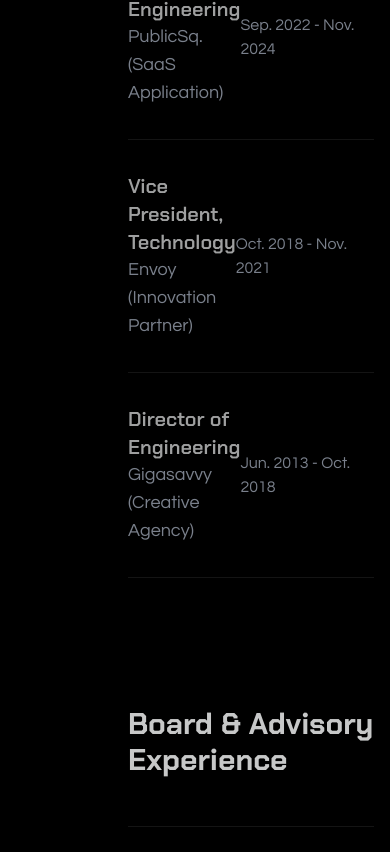
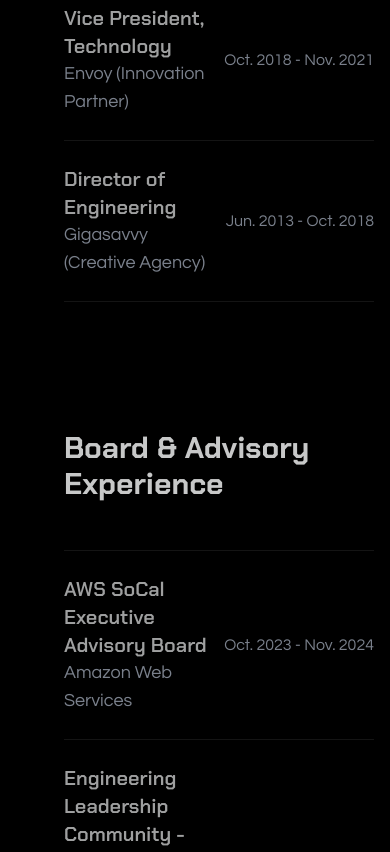
Before and after one commit to mehh/kris-chase-portfolio-2025, a Next.js app: page / in a window 390 px wide. Shown: the part 3208-4060 px from the top of the page. Built offline with nearby package versions, Linux system fonts and the light colour scheme; no server answers; what @posthog/react would draw is missing.

Commit message:
Responsive work

```diff
--- a/src/components/BoardExperience.tsx
+++ b/src/components/BoardExperience.tsx
@@ -1,4 +1,5 @@
 "use client";
+import { useState } from "react";
 
 interface BoardExperience {
   title: string;
@@ -29,9 +30,15 @@
 ];
 
 export default function BoardExperience() {
+  const [activeIndex, setActiveIndex] = useState<number | null>(null);
+
+  const toggle = (index: number) => {
+    setActiveIndex((prev) => (prev === index ? null : index));
+  };
+
   return (
     <section id="board" className="py-16 lg:py-24">
-      <div className="container mx-auto px-4 pl-20 md:pl-24">
+      <div className="container mx-auto px-4 md:pl-24">
         <h2 className="text-3xl md:text-4xl font-bold font-heading mb-12 text-foreground">
           Board & Advisory Experience
         </h2>
@@ -40,24 +47,36 @@
           {boardExperience.map((board, index) => (
             <div
               key={index}
-              className="group block py-8 border-t border-border transition-all duration-500 ease-out hover:bg-accent/10"
+              className="group block border-t border-border transition-colors duration-300 ease-out hover:bg-accent/10"
             >
-              <div className="flex items-center justify-between">
+              <button
+                type="button"
+                onClick={() => toggle(index)}
+                aria-expanded={activeIndex === index}
+                aria-controls={`board-desc-${index}`}
+                className="w-full text-left py-6 focus:outline-none focus-visible:ring-2 focus-visible:ring-primary/50"
+              >
+                <div className="flex items-center justify-between gap-4">
                   <div className="flex-1">
-                  <h3 className="text-xl font-semibold text-foreground/80 group-hover:text-foreground transition-colors duration-500 ease-out">
+                    <h3 className="text-xl font-semibold text-foreground/80 group-hover:text-foreground transition-colors duration-300 ease-out">
                       {board.title}
                     </h3>
-                  <div className="text-lg text-muted-foreground group-hover:text-foreground/80 transition-colors duration-500 ease-out">
+                    <div className="text-lg text-muted-foreground group-hover:text-foreground/80 transition-colors duration-300 ease-out">
                       {board.company}
                     </div>
                   </div>
-                <div className="text-base text-muted-foreground font-medium">
+                  <div className="text-base text-muted-foreground font-medium shrink-0">
                     {board.timeframe}
                   </div>
                 </div>
-
-              <div className="max-h-0 overflow-hidden group-hover:max-h-32 transition-all duration-500 ease-out">
-                <p className="text-foreground/70 max-w-4xl pt-4 opacity-0 group-hover:opacity-100 transition-opacity duration-500 delay-100 ease-out leading-relaxed">
+              </button>
+              <div
+                id={`board-desc-${index}`}
+                className={`overflow-hidden transition-all duration-500 ease-out ${activeIndex === index ? "max-h-96" : "max-h-0 md:group-hover:max-h-32"}`}
+              >
+                <p
+                  className={`text-foreground/70 max-w-4xl pb-6 pt-0 md:pt-4 transition-opacity duration-500 ease-out ${activeIndex === index ? "opacity-100" : "opacity-0 md:group-hover:opacity-100 md:delay-100"}`}
+                >
                   {board.description}
                 </p>
               </div>
--- a/src/components/TargetCursor.tsx
+++ b/src/components/TargetCursor.tsx
@@ -1,6 +1,6 @@
 "use client";
 
-import React, { useEffect, useRef, useCallback, useMemo } from "react";
+import React, { useEffect, useRef, useCallback, useMemo, useState } from "react";
 import { gsap } from "gsap";
 
 export type TargetCursorProps = {
@@ -14,6 +14,21 @@
   spinDuration = 2,
   hideDefaultCursor = true,
 }) => {
+  // Detect touch/mobile devices and disable custom cursor for them
+  const [isTouch, setIsTouch] = useState(true); // default true to avoid flash on mobile
+
+  useEffect(() => {
+    const mql = window.matchMedia("(pointer: coarse)");
+    const update = () => setIsTouch(mql.matches || window.innerWidth < 1024);
+    update();
+    mql.addEventListener("change", update);
+    window.addEventListener("resize", update);
+    return () => {
+      mql.removeEventListener("change", update);
+      window.removeEventListener("resize", update);
+    };
+  }, []);
+
   const cursorRef = useRef<HTMLDivElement | null>(null);
   const cornersRef = useRef<NodeListOf<Element> | null>(null);
   const spinTl = useRef<gsap.core.Timeline | null>(null);
@@ -38,10 +53,10 @@
   }, []);
 
   useEffect(() => {
-    if (!cursorRef.current) return;
+    if (isTouch || !cursorRef.current) return;
 
     const originalCursor = document.body.style.cursor;
-    if (hideDefaultCursor) {
+    if (!isTouch && hideDefaultCursor) {
       document.body.style.cursor = 'none';
     }
 
@@ -316,10 +331,10 @@
       spinTl.current?.kill();
       document.body.style.cursor = originalCursor;
     };
-  }, [targetSelector, spinDuration, moveCursor, constants, hideDefaultCursor]);
+  }, [targetSelector, spinDuration, moveCursor, constants, hideDefaultCursor, isTouch]);
 
   useEffect(() => {
-    if (!cursorRef.current || !spinTl.current) return;
+    if (isTouch || !cursorRef.current || !spinTl.current) return;
 
     if (spinTl.current.isActive()) {
       spinTl.current.kill();
@@ -327,9 +342,11 @@
         .timeline({ repeat: -1 })
         .to(cursorRef.current, { rotation: "+=360", duration: spinDuration, ease: "none" });
     }
-  }, [spinDuration]);
+  }, [spinDuration, isTouch]);
 
   return (
+    // Do not render on touch/mobile devices
+    isTouch ? null : (
     <div
       ref={cursorRef}
       className="fixed top-0 left-0 w-0 h-0 pointer-events-none z-[9999] mix-blend-difference transform -translate-x-1/2 -translate-y-1/2"
@@ -357,6 +374,7 @@
         style={{ willChange: 'transform' }}
       />
     </div>
+    )
   );
 };
 
--- a/src/components/Testimonials.tsx
+++ b/src/components/Testimonials.tsx
@@ -33,7 +33,7 @@
           </p>
         </motion.div>
 
-        <div className="flex justify-center gap-6 mt-10 [mask-image:linear-gradient(to_bottom,transparent,black_25%,black_75%,transparent)] max-h-[740px] overflow-hidden">
+        <div className="flex justify-center gap-6 mt-10 [mask-image:linear-gradient(to_bottom,transparent,black_25%,black_75%,transparent)] max-h-none md:max-h-[740px] overflow-visible md:overflow-hidden">
           <TestimonialsColumn testimonials={firstColumn} duration={15} />
           <TestimonialsColumn testimonials={secondColumn} className="hidden md:block" duration={19} />
           <TestimonialsColumn testimonials={thirdColumn} className="hidden lg:block" duration={17} />
--- a/src/components/WorkHistory.tsx
+++ b/src/components/WorkHistory.tsx
@@ -1,4 +1,5 @@
 "use client";
+import { useState } from "react";
 
 interface WorkExperience {
   title: string;
@@ -41,9 +42,15 @@
 ];
 
 export default function WorkHistory() {
+  const [activeIndex, setActiveIndex] = useState<number | null>(null);
+
+  const toggle = (index: number) => {
+    setActiveIndex((prev) => (prev === index ? null : index));
+  };
+
   return (
     <section id="work" className="py-16 lg:py-24">
-      <div className="container mx-auto px-4 pl-20 md:pl-24">
+      <div className="container mx-auto px-4 md:pl-24">
         <h2 className="text-3xl md:text-4xl font-bold font-heading mb-12 text-foreground">
           Work Experience
         </h2>
@@ -52,24 +59,36 @@
           {workExperience.map((job, index) => (
             <div
               key={index}
-              className="group block py-8 border-t border-border transition-all duration-500 ease-out hover:bg-accent/10"
+              className="group block border-t border-border transition-colors duration-300 ease-out hover:bg-accent/10"
             >
-              <div className="flex items-center justify-between">
+              <button
+                type="button"
+                onClick={() => toggle(index)}
+                aria-expanded={activeIndex === index}
+                aria-controls={`work-desc-${index}`}
+                className="w-full text-left py-6 focus:outline-none focus-visible:ring-2 focus-visible:ring-primary/50"
+              >
+                <div className="flex items-center justify-between gap-4">
                   <div className="flex-1">
-                  <h3 className="text-xl font-semibold text-foreground/80 group-hover:text-foreground transition-colors duration-500 ease-out">
+                    <h3 className="text-xl font-semibold text-foreground/80 group-hover:text-foreground transition-colors duration-300 ease-out">
                       {job.title}
                     </h3>
-                  <div className="text-lg text-muted-foreground group-hover:text-foreground/80 transition-colors duration-500 ease-out">
+                    <div className="text-lg text-muted-foreground group-hover:text-foreground/80 transition-colors duration-300 ease-out">
                       {job.company}
                     </div>
                   </div>
-                <div className="text-base text-muted-foreground font-medium">
+                  <div className="text-base text-muted-foreground font-medium shrink-0">
                     {job.timeframe}
                   </div>
                 </div>
-
-              <div className="max-h-0 overflow-hidden group-hover:max-h-32 transition-all duration-500 ease-out">
-                <p className="text-foreground/70 max-w-4xl pt-4 opacity-0 group-hover:opacity-100 transition-opacity duration-500 delay-100 ease-out leading-relaxed">
+              </button>
+              <div
+                id={`work-desc-${index}`}
+                className={`overflow-hidden transition-all duration-500 ease-out ${activeIndex === index ? "max-h-96" : "max-h-0 md:group-hover:max-h-32"}`}
+              >
+                <p
+                  className={`text-foreground/70 max-w-4xl pb-6 pt-0 md:pt-4 transition-opacity duration-500 ease-out ${activeIndex === index ? "opacity-100" : "opacity-0 md:group-hover:opacity-100 md:delay-100"}`}
+                >
                   {job.description}
                 </p>
               </div>
```
Lines whose indentation alone changed are shown as unchanged.
